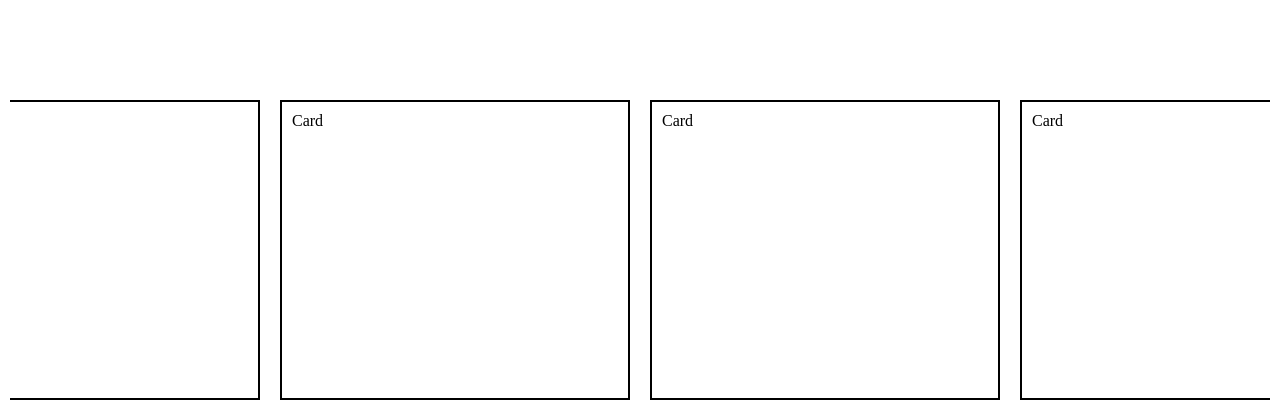
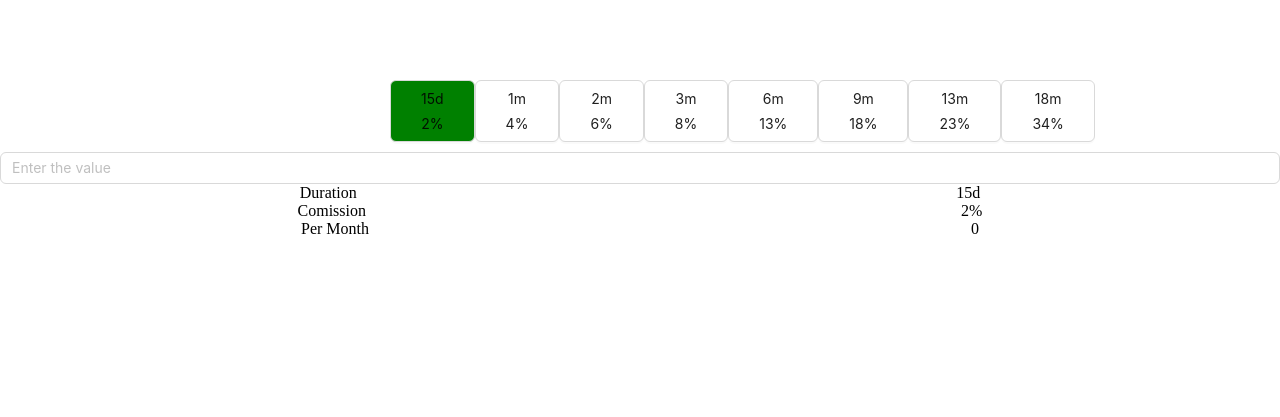
Before and after one commit to itsozod/TypeScript_practice, a React (Vite) app: page / in a window 1280 px wide. Shown: the part 730-1147 px from the top of the page. After the commit the page ends 968 px from the top, so only its background shows below. Built offline with nearby package versions, Linux system fonts and the light colour scheme; no server answers.

Commit message:
work with useformik

```diff
--- a/package.json
+++ b/package.json
@@ -14,6 +14,7 @@
     "@reduxjs/toolkit": "^2.1.0",
     "@uidotdev/usehooks": "^2.4.1",
     "antd": "^5.13.3",
+    "formik": "^2.4.5",
     "json-server": "^1.0.0-alpha.23",
     "react": "^18.2.0",
     "react-dom": "^18.2.0",
--- a/src/App.tsx
+++ b/src/App.tsx
@@ -1,9 +1,10 @@
-import { Dropdown } from "antd";
+// import { Dropdown } from "antd";
 import "./App.css";
-import { Card } from "./components/cards/Card";
+// import { Card } from "./components/cards/Card";
 // import { FormContainer } from "./components/form/Form";
 import { InputContainer } from "./components/inputContainer/InputContainer";
 import { TodosContainer } from "./components/todosContainer/TodosContainer";
+import { Buttons } from "./components/buttons/Buttons";
 
 function App() {
   return (
@@ -12,7 +13,8 @@ function App() {
         <InputContainer />
         <TodosContainer />
       </div>
-      <Card />
+      <Buttons />
+      {/* <Card /> */}
       {/* <Card /> */}
       {/* <Card /> */}
     </>
--- /dev/null
+++ b/src/components/buttons/Buttons.tsx
@@ -0,0 +1,150 @@
+import { Button, Flex, Input } from "antd";
+import { useFormik } from "formik";
+import { ChangeEvent } from "react";
+// import { ChangeEvent, useState } from "react";
+
+export const Buttons = () => {
+  const options = [
+    {
+      label: "15d",
+      comission: 2,
+    },
+    {
+      label: "1m",
+      comission: 4,
+    },
+    {
+      label: "2m",
+      comission: 6,
+    },
+    {
+      label: "3m",
+      comission: 8,
+    },
+    {
+      label: "6m",
+      comission: 13,
+    },
+    {
+      label: "9m",
+      comission: 18,
+    },
+
+    {
+      label: "13m",
+      comission: 23,
+    },
+    {
+      label: "18m",
+      comission: 34,
+    },
+  ];
+  // const [btnOptions, setBtnOptions] = useState({
+  //   btn: "15d",
+  //   comission: 2,
+  // });
+  // const [money, setMoney] = useState(0);
+  // const [value, setValue] = useState("");
+
+  // const handleBtn = (label: string, comission: number) => {
+  //   setBtnOptions((prev) => ({
+  //     ...prev,
+  //     btn: label,
+  //     comission: comission,
+  //   }));
+  //   const res = (Number(value) * comission) / 100;
+  //   const perMonth = Number(value) + res;
+  //   setMoney(perMonth);
+  // };
+
+  // const handleChange = (e: ChangeEvent<HTMLInputElement>) => {
+  //   const { value } = e.target;
+  //   setValue(value);
+  //   const res = (Number(value) * btnOptions.comission) / 100;
+  //   const perMonth = Number(value) + res;
+  //   setMoney(perMonth);
+  // };
+
+  const formik = useFormik({
+    enableReinitialize: true,
+    initialValues: {
+      label: "15d",
+      comission: 2,
+      amount: 0,
+      value: "",
+    },
+    onSubmit: (values) => {
+      console.log(values);
+    },
+  });
+
+  const handleChange = (e: ChangeEvent<HTMLInputElement>) => {
+    const { value } = e.target;
+    formik.setFieldValue("value", value);
+    const res = (Number(value) * formik.values.comission) / 100;
+    const perMonth = Number(value) + res;
+    formik.setFieldValue("amount", perMonth);
+  };
+
+  const handleClick = (label: string, comission: number) => {
+    formik.handleChange({ target: { name: "label", value: label } });
+    formik.handleChange({ target: { name: "comission", value: comission } });
+
+    const res = (Number(formik.values.value) * comission) / 100;
+    const perMonth = Number(formik.values.value) + res;
+
+    formik.setFieldValue("amount", perMonth);
+  };
+  console.log("formik", formik.values);
+
+  return (
+    <>
+      <Flex justify="center" align="center">
+        <Flex style={{ width: "500px", margin: "10px" }}>
+          {options.map((option) => {
+            return (
+              <Button
+                key={option.label}
+                onClick={() => handleClick(option.label, option.comission)}
+                style={{
+                  display: "flex",
+                  flexDirection: "column",
+                  justifyContent: "center",
+                  padding: "30px",
+                  alignItems: "center",
+                  background:
+                    formik.values.label === option.label ? "green" : "white",
+                }}
+              >
+                <div>{option.label}</div>
+                <div>{option.comission}%</div>
+              </Button>
+            );
+          })}
+        </Flex>
+      </Flex>
+
+      <Input
+        name="value"
+        value={formik.values.value}
+        onChange={handleChange}
+        placeholder="Enter the value"
+      />
+
+      <Flex style={{ width: "100%", flexDirection: "column" }}>
+        <Flex justify="space-around">
+          <div>Duration</div>
+          <div>{formik.values.label}</div>
+        </Flex>
+        <Flex justify="space-around">
+          <div>Comission</div>
+          <div>{formik.values.comission}%</div>
+        </Flex>
+        <Flex justify="space-around">
+          <div>Per Month</div>
+          <div>{formik.values.amount}</div>
+        </Flex>
+      </Flex>
+    </>
+  );
+};
--- a/src/components/cards/Card.tsx
+++ b/src/components/cards/Card.tsx
@@ -26,8 +26,11 @@ export const Card = () => {
     setMouseDown(true);
     setStartX(e.pageX - cardRef.current.offsetLeft);
     setScrollLeft(cardRef.current.scrollLeft);
-    console.log("Down", startX);
-    console.log("Down", scrollLeft);
+    // console.log("Down", startX);
+    // console.log("Down", scrollLeft);
+    // console.log("Down", e.pageX);
+    // console.log("Down", e.pageX - cardRef.current.offsetLeft);
+    // console.log("Down", cardRef.current.offsetLeft);
   };
 
   const handleMouseUp = () => {
@@ -35,11 +38,12 @@ export const Card = () => {
   };
   const handleMouseMove = (e) => {
     if (!isMouseDown) return;
-    const x = e.pageX - cardRef.current.offsetLeft;
-    const walk = x - startX;
-    cardRef.current.scrollLeft = scrollLeft - walk;
+    const { offsetLeft } = cardRef.current;
+    const x = e.pageX - offsetLeft;
+    // const walk = x - startX;
+    cardRef.current.scrollLeft = scrollLeft - (x - startX);
   };
-
+//
   return (
     <div
       className={styles.cards_container}
@@ -47,6 +51,9 @@ export const Card = () => {
       onMouseDown={handleMouseDown}
       onMouseUp={handleMouseUp}
       onMouseMove={handleMouseMove}
+      // onWheel={(e) => {
+      //   cardRef.current.scrollLeft = e.deltaY;
+      // }}
     >
       <div className={styles.card}>Card</div>
       <div className={styles.card}>Card</div>
--- a/todos.json
+++ b/todos.json
@@ -24,6 +24,11 @@
       "id": "01b8cdd0-2770-447a-2856-26f4c4b0be9d",
       "title": "yoo",
       "done": false
+    },
+    {
+      "id": "755f3a0f-76a0-2fac-e0cc-10ee31a0739a",
+      "title": "shorazi",
+      "done": false
     }
   ]
 }
```
Also changed, not shown: 1 other file (tests, documents, lock files or other folders).
